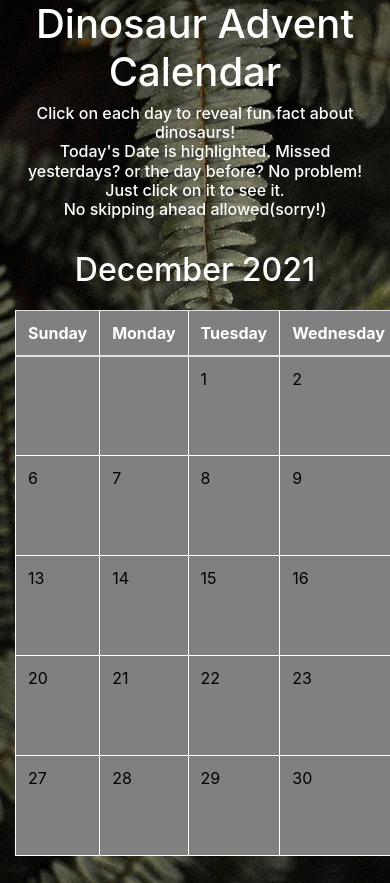
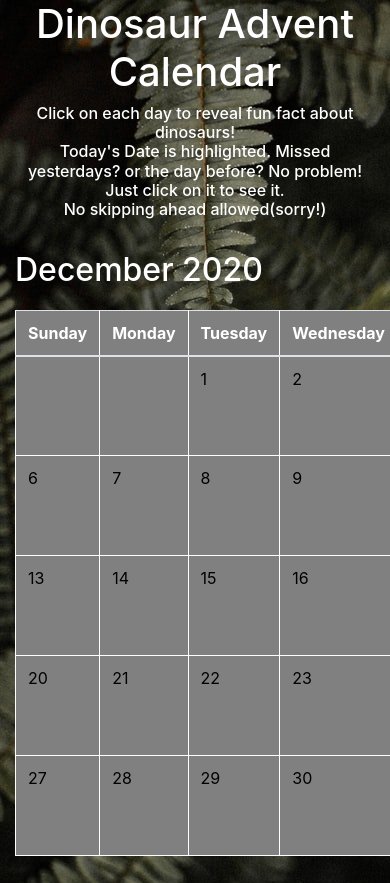
Before and after one commit to mhvue/dinosaurAdventCalendar, a plain HTML site: page index.html in a window 390 px wide. Shown: the top 883 px of the page. Drawn offline with nearby package versions, Linux system fonts and the light colour scheme.

Commit message:
pushing any new changes.

```diff
--- a/app.js
+++ b/app.js
@@ -70,7 +70,7 @@ let tdData= "";
 
 //CALENDAR
 //displaying month and year
-$("h2").html("December " + year)
+$("h2").html("December 2020")
 //generating dates
 for(let i = -1; i <= 33; i++){
     getDays = i;
--- a/style.css
+++ b/style.css
@@ -68,8 +68,8 @@ table{
     background-color: green;
 }
 
-/* @media screen and (max-width: 763px) {
+@media screen and (max-width: 600px) {
     h2{
-        margin-left: 30px;
+        text-align: left;
     }
-} */
+}
```
